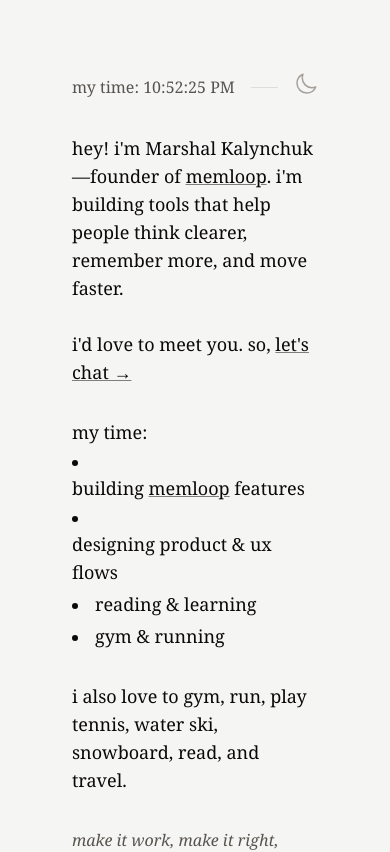
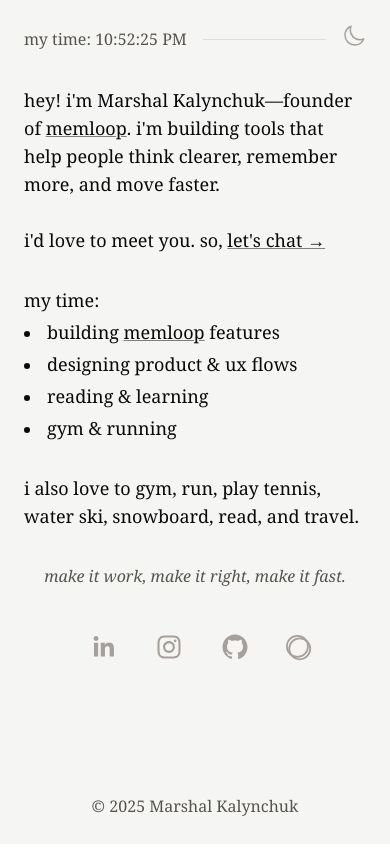
Before and after one commit to Marshal-Kalynchuk/marshalkalynchuk, a Next.js app: page / in a window 390 px wide. Shown: the top 852 px of the page. Built offline with nearby package versions, Linux system fonts and the light colour scheme.

Commit message:
Refactor Home page layout: adjust padding and margin for improved responsiveness and visual consistency.

```diff
--- a/src/app/page.tsx
+++ b/src/app/page.tsx
@@ -14,8 +14,8 @@ export default function Home() {
   const [isDarkMode, setIsDarkMode] = useState(false);
 
   return (
-    <div className={clsx(isDarkMode ? "dark" : "", "bg-stone-100 dark:bg-stone-900 flex flex-col items-center min-h-screen p-6 font-serif font-[family-name:var(--font-garamond)]")}>
-      <main className="flex flex-col gap-8 grow p-12 max-w-xl">
+    <div className={clsx(isDarkMode ? "dark" : "", "bg-stone-100 dark:bg-stone-900 flex flex-col items-center min-h-screen px-6 py-6 font-serif font-[family-name:var(--font-garamond)]")}>
+      <main className="flex flex-col gap-8 grow sm:py-12 max-w-xl">
         <div className="flex flex-row gap-4 items-center">
           <LiveDate />
           <Divider />
@@ -76,7 +76,7 @@ export default function Home() {
           <SocialIcon url="https://www.linkedin.com/in/marshal-kalynchuk-328398236" className="text-stone-400 hover:text-stone-500 dark:text-stone-400 dark:hover:text-stone-500" fgColor="currentColor" bgColor="transparent" />
           <SocialIcon url="https://www.instagram.com/marshal_kalynchuk/" className="text-stone-400 hover:text-stone-500 dark:text-stone-400 dark:hover:text-stone-500" fgColor="currentColor" bgColor="transparent" />
           <SocialIcon url="https://github.com/marshal-kalynchuk" className="text-stone-400 hover:text-stone-500 dark:text-stone-400 dark:hover:text-stone-500" fgColor="currentColor" bgColor="transparent" />
-          <Link href="https://www.memloop.ai" className="ml-1.5 flex items-center justify-center">
+          <Link href="https://www.memloop.ai" className="ml-2 flex items-center justify-center">
             <Memloop className="w-7 h-7 text-stone-400 hover:text-stone-500 dark:text-stone-400 dark:hover:text-stone-500" />
           </Link>
         </div>
```
